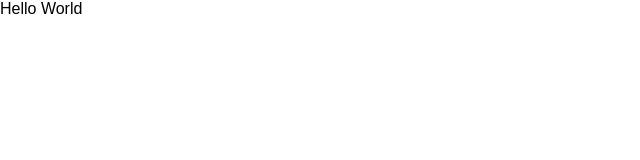
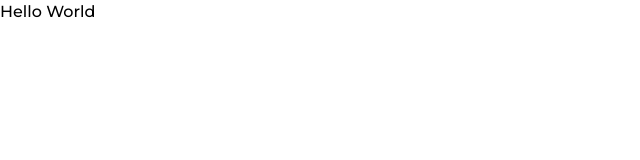
Before and after one commit to vuhuy172dh/Naver-Exercise-1, a React app: page / in a window 1280 px wide. Shown: the full height of the page, 0-640 px from the left. Built offline with nearby package versions, Linux system fonts and the light colour scheme.

Commit message:
add tailwindcss

```diff
--- a/package.json
+++ b/package.json
@@ -36,6 +36,9 @@
     ]
   },
   "devDependencies": {
-    "prettier": "^2.7.1"
+    "autoprefixer": "^10.4.12",
+    "postcss": "^8.4.16",
+    "prettier": "^2.7.1",
+    "tailwindcss": "^3.1.8"
   }
 }
--- /dev/null
+++ b/postcss.config.js
@@ -0,0 +1,6 @@
+module.exports = {
+  plugins: {
+    tailwindcss: {},
+    autoprefixer: {}
+  }
+}
--- a/src/pages/home.js
+++ b/src/pages/home.js
@@ -1,5 +1,5 @@
 function Home() {
-  return <div>Hello World</div>
+  return <div className="font-mont">Hello World</div>
 }
 
 export default Home
--- a/src/styles/index.css
+++ b/src/styles/index.css
@@ -1,3 +1,7 @@
+@tailwind base;
+@tailwind components;
+@tailwind utilities;
+
 * {
   box-sizing: border-box;
 }
--- /dev/null
+++ b/tailwind.config.js
@@ -0,0 +1,16 @@
+module.exports = {
+  content: [
+    './src/pages/*.{js,ts,jsx,tsx}',
+    './src/*.{js,jsx,ts,tsx}',
+    './src/components/*.{js,jsx,ts,tsx}'
+  ],
+  theme: {
+    fontFamily: {
+      mont: ['Montserrat', 'sans-serif'],
+      poppins: ['Poppins', 'sans-serif'],
+      roboto: ['Roboto', 'sans-serif']
+    },
+    extend: {}
+  },
+  plugins: []
+}
```
Also changed, not shown: 1 other file.
